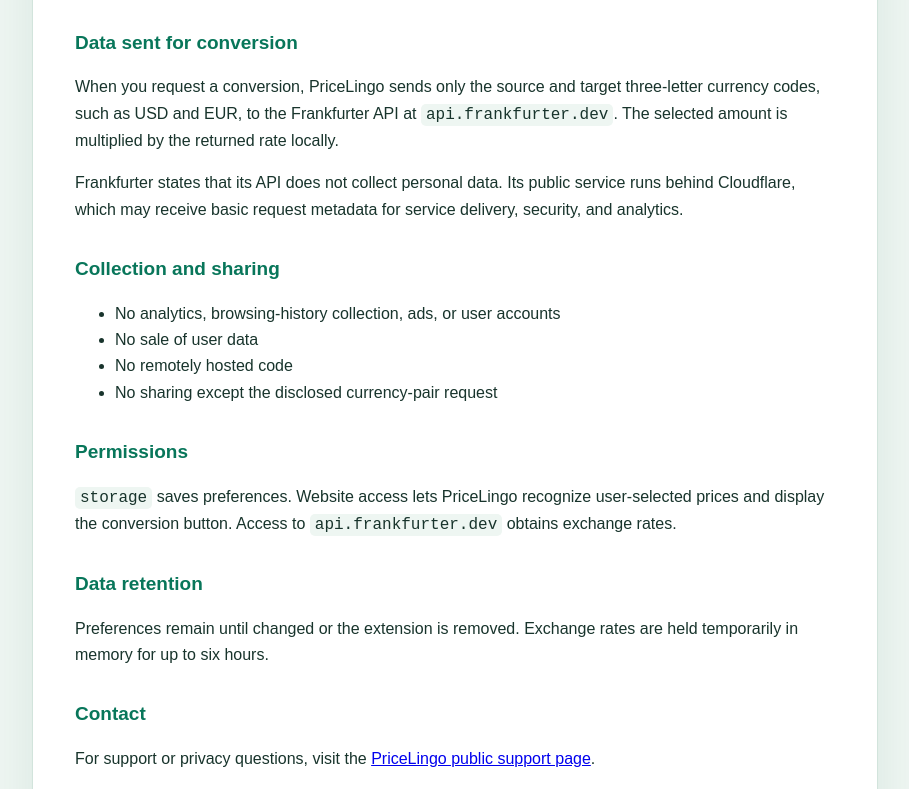
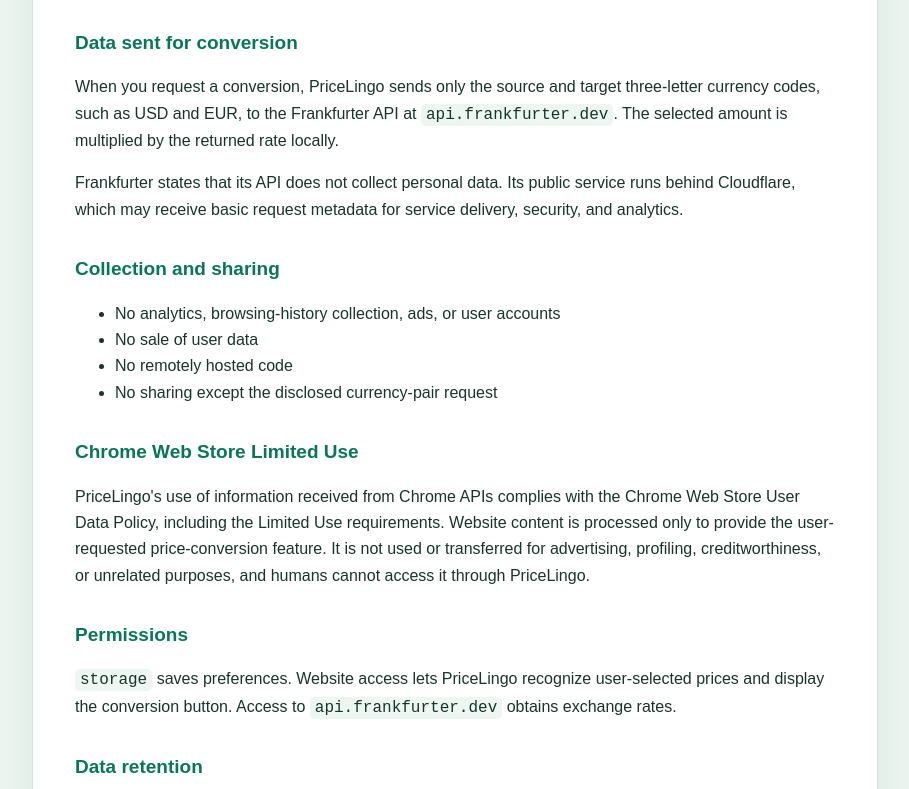
Before and after one commit to cherry-tky/pricelingo, a plain HTML site: page privacy-policy/index.html in a window 1280 px wide. Shown: the part 464-1253 px from the top of the page, without its empty margins (185-1094 px from the left). Drawn offline with Linux system fonts and the light colour scheme.

Commit message:
Add Chrome Web Store Limited Use disclosure

```diff
--- a/privacy-policy/index.html
+++ b/privacy-policy/index.html
@@ -36,6 +36,9 @@
       <li>No sharing except the disclosed currency-pair request</li>
     </ul>
 
+    <h2>Chrome Web Store Limited Use</h2>
+    <p>PriceLingo's use of information received from Chrome APIs complies with the Chrome Web Store User Data Policy, including the Limited Use requirements. Website content is processed only to provide the user-requested price-conversion feature. It is not used or transferred for advertising, profiling, creditworthiness, or unrelated purposes, and humans cannot access it through PriceLingo.</p>
+
     <h2>Permissions</h2>
     <p><code>storage</code> saves preferences. Website access lets PriceLingo recognize user-selected prices and display the conversion button. Access to <code>api.frankfurter.dev</code> obtains exchange rates.</p>
 
```
